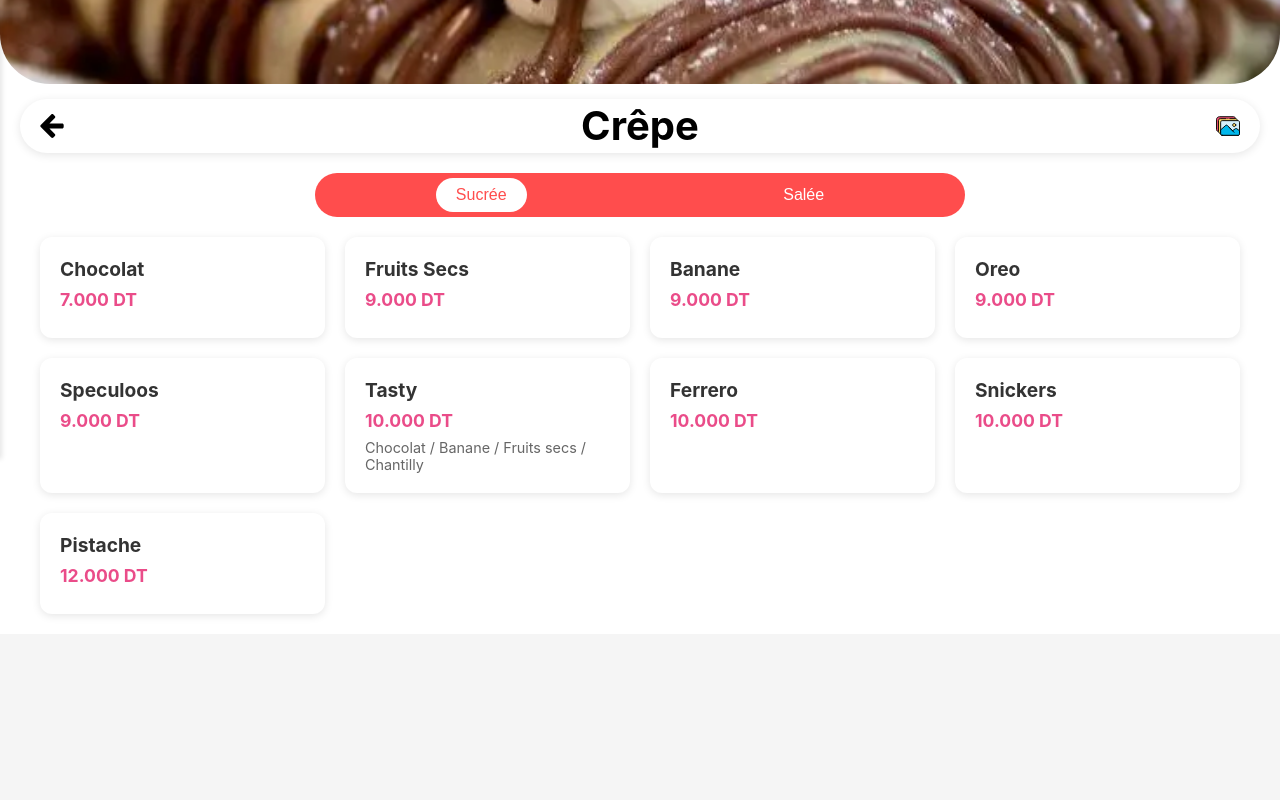
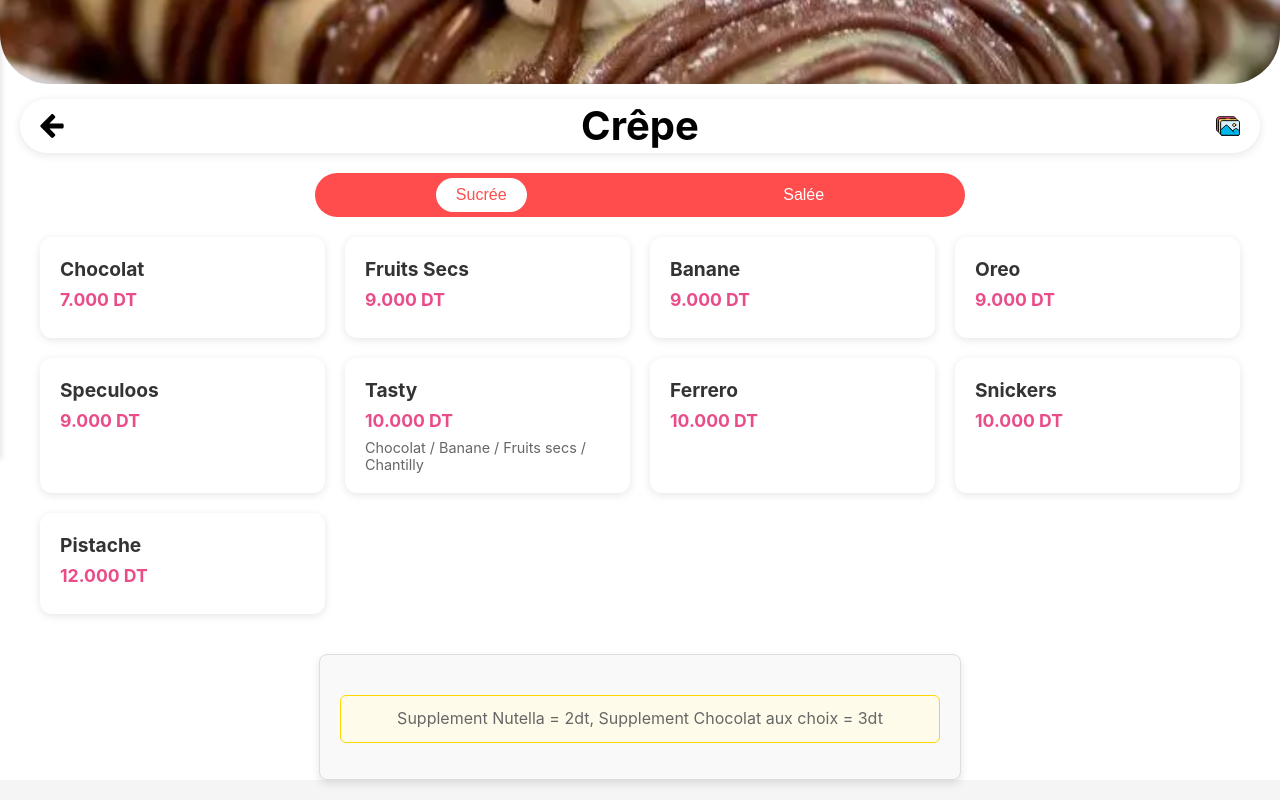
Before and after one commit to AbdallahSHILI/Tasty-Menu, a React (Create React App) app: page /Crepe in a window 1280 px wide. Shown: the part 341-1141 px from the top of the page. Before the commit the page ends 975 px from the top, so only its background shows below. Built offline with nearby package versions, Linux system fonts and the light colour scheme.

Commit message:
Add Supplement to CategoryPage, enhance subcategory handling

```diff
--- a/src/Pages/CategoryPage/CategoryPage.jsx
+++ b/src/Pages/CategoryPage/CategoryPage.jsx
@@ -6,6 +6,7 @@
 import GalerieIcon from "../../Components/Assets/Galerie.svg";
 import ReturnIcon from "../../Components/Assets/Return.svg";
 import FoodPic from "../../Components/Modal/foodPic"; // Import the FoodPic component
+import { Supplement } from "../index";
 
 const CategoryPage = ({ category }) => {
   const currentMenu = menuData[category];
@@ -20,6 +21,9 @@
   const [activeSubcategory, setActiveSubcategory] =
     useState(defaultSubcategory);
   const [activeFilter, setActiveFilter] = useState(null);
+  const [selectedSubcategory, setSelectedSubcategory] =
+    useState(defaultSubcategory);
+  const [categoryId] = useState(category);
 
   if (!currentMenu) return null;
 
@@ -43,6 +47,7 @@
 
   const handleSubcategoryChange = (subcategory) => {
     setActiveSubcategory(subcategory);
+    setSelectedSubcategory(subcategory);
     setActiveFilter(null);
   };
 
@@ -100,8 +105,15 @@
           ))}
         </div>
       </div>
+      {selectedSubcategory &&
+        categoryId &&
+        menuData[categoryId].subcategories && (
+          <Supplement
+            subcategory={selectedSubcategory}
+            categoryId={categoryId}
+          />
+        )}
 
-      {/* Add FoodPic modal component */}
       <FoodPic
         images={currentMenu.ModalImages}
         isOpen={isModalOpen}
```
